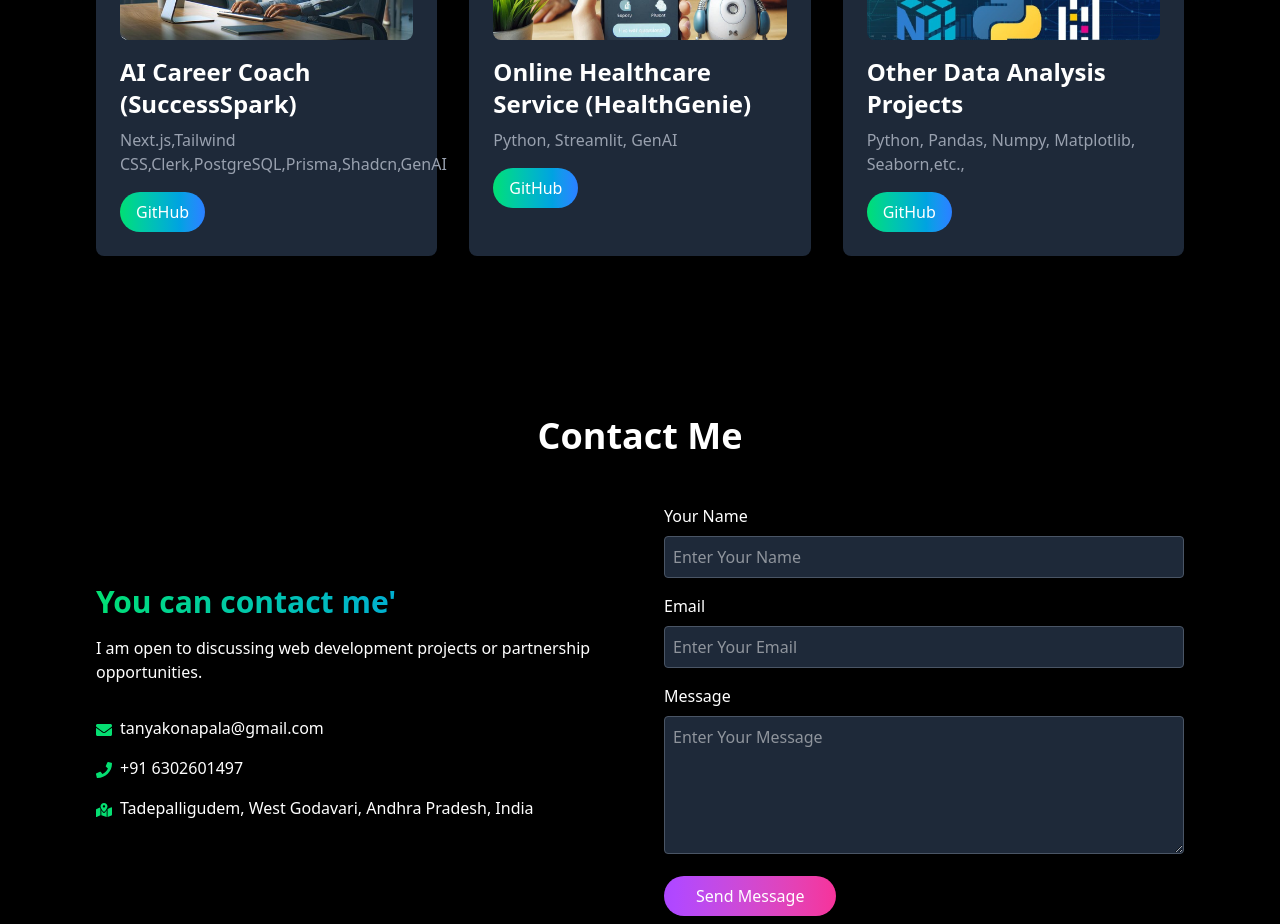
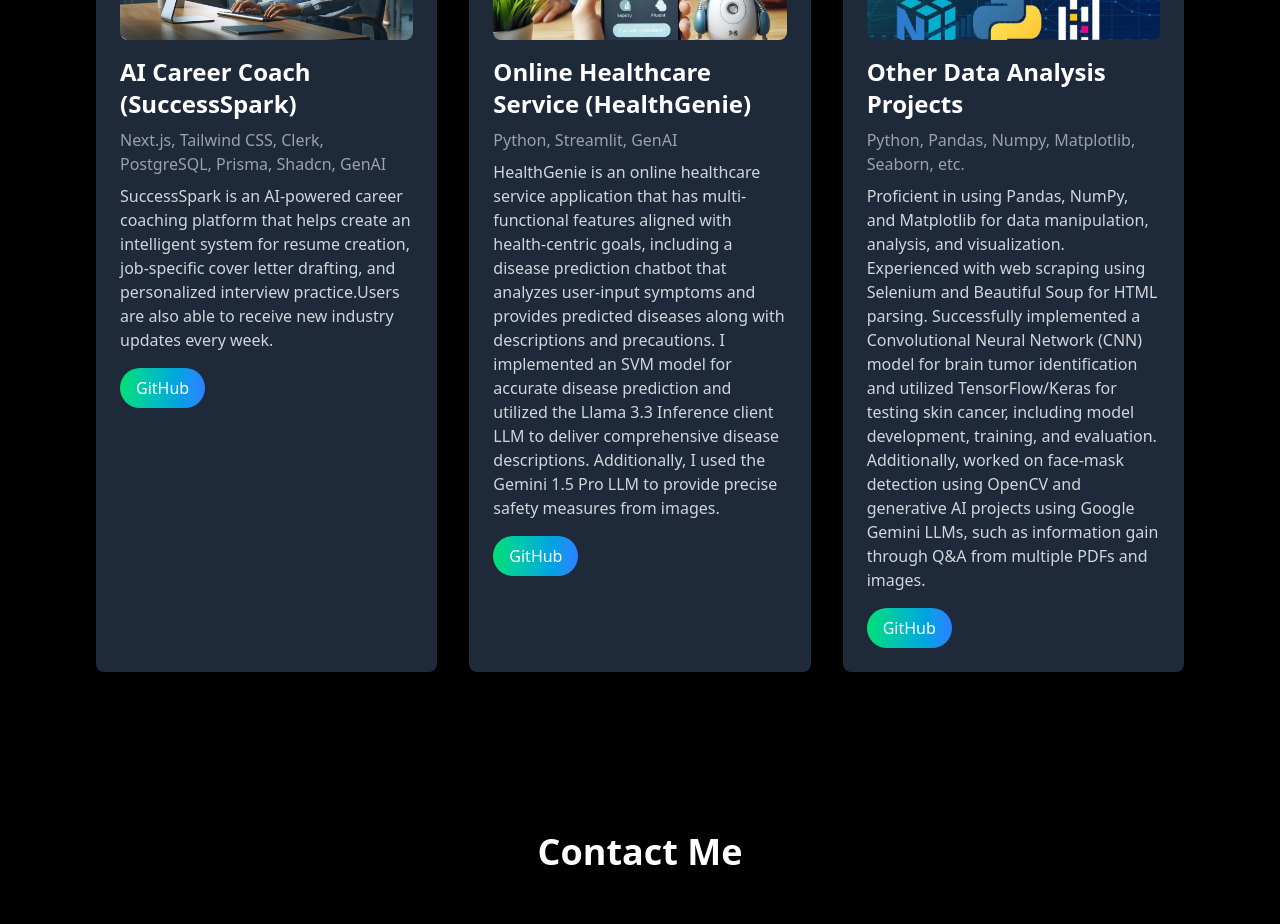
Before and after one commit to TanyaCoder-27/Tanya-Coder-Portfolio, a React (Vite) app: page / in a window 1280 px wide. Shown: the part 2300-3224 px from the top of the page. Built offline with nearby package versions, Linux system fonts and the light colour scheme; the HTML template or start-up script is replaced by a standard one.

Commit message:
Update Projects.jsx

```diff
--- a/src/components/Projects.jsx
+++ b/src/components/Projects.jsx
@@ -1,15 +1,15 @@
-//import React from "react";
 import SuccessSparkImage from "../assets/d2.jpg";
-
 import RoboImage from "../assets/onhealth.png";
 import PyImage from "../assets/maxresdefault.jpg";
+
 const projects = [
   {
     id: 1,
     name: "AI Career Coach (SuccessSpark)",
-    technologies: "Next.js,Tailwind CSS,Clerk,PostgreSQL,Prisma,Shadcn,GenAI",
+    technologies: "Next.js, Tailwind CSS, Clerk, PostgreSQL, Prisma, Shadcn, GenAI",
     image: SuccessSparkImage,
     github: "https://github.com/TanyaCoder-27/AI-Career-Coach-SuccessSpark",
+    description: "SuccessSpark is an AI-powered career coaching platform that helps create an intelligent system for resume creation, job-specific cover letter drafting, and personalized interview practice.Users are also able to receive new industry updates every week.",
   },
   {
     id: 2,
@@ -17,15 +17,18 @@ const projects = [
     technologies: "Python, Streamlit, GenAI",
     image: RoboImage,
     github: "https://github.com/TanyaCoder-27/Online-Healthcare-Service-App",
+    description: "HealthGenie is an online healthcare service application that has multi-functional features aligned with health-centric goals, including a disease prediction chatbot that analyzes user-input symptoms and provides predicted diseases along with descriptions and precautions. I implemented an SVM model for accurate disease prediction and utilized the Llama 3.3 Inference client LLM to deliver comprehensive disease descriptions. Additionally, I used the Gemini 1.5 Pro LLM to provide precise safety measures from images.",
   },
   {
     id: 3,
     name: "Other Data Analysis Projects",
-    technologies: "Python, Pandas, Numpy, Matplotlib, Seaborn,etc.,",
+    technologies: "Python, Pandas, Numpy, Matplotlib, Seaborn, etc.",
     image: PyImage,
     github: "https://github.com/TanyaCoder-27/DataAnalysisWithPython",
+    description: "Proficient in using Pandas, NumPy, and Matplotlib for data manipulation, analysis, and visualization. Experienced with web scraping using Selenium and Beautiful Soup for HTML parsing. Successfully implemented a Convolutional Neural Network (CNN) model for brain tumor identification and utilized TensorFlow/Keras for testing skin cancer, including model development, training, and evaluation. Additionally, worked on face-mask detection using OpenCV and generative AI projects using Google Gemini LLMs, such as information gain through Q&A from multiple PDFs and images.",
   },
 ];
+
 
 const Projects = () => {
   return (
@@ -34,15 +37,12 @@ const Projects = () => {
         <h2 className="text-4xl font-bold text-center mb-12">My Projects</h2>
         <div className="grid grid-cols-1 md:grid-cols-2 lg:grid-cols-3 gap-8">
           {projects.map((project) => (
-            <div key={project.id} className="bg-gray-800 p-6 rounded-lg hover:shadow-lg
-            transform transition-transform duration-300 hover:scale-105">
-              <img src={project.image} alt={project.name} className="rounded-lg mb-4
-              w-full h-48 object-cover" />
+            <div key={project.id} className="bg-gray-800 p-6 rounded-lg hover:shadow-lg transform transition-transform duration-300 hover:scale-105">
+              <img src={project.image} alt={project.name} className="rounded-lg mb-4 w-full h-48 object-cover" />
               <h3 className="text-2xl font-bold mb-2">{project.name}</h3>
-              <p className="text-gray-400 mb-4">{project.technologies}</p>
-              <a href={project.github} className="inline-block bg-gradient-to-r
-              from-green-400 to-blue-500 text-white px-4 py-2 rounded-full" target="_blank"
-              rel="noopener noreferrer">GitHub</a>
+              <p className="text-gray-400 mb-2">{project.technologies}</p>
+              <p className="text-gray-300 mb-4">{project.description}</p>
+              <a href={project.github} className="inline-block bg-gradient-to-r from-green-400 to-blue-500 text-white px-4 py-2 rounded-full" target="_blank" rel="noopener noreferrer">GitHub</a>
             </div>
           ))}
         </div>
```
